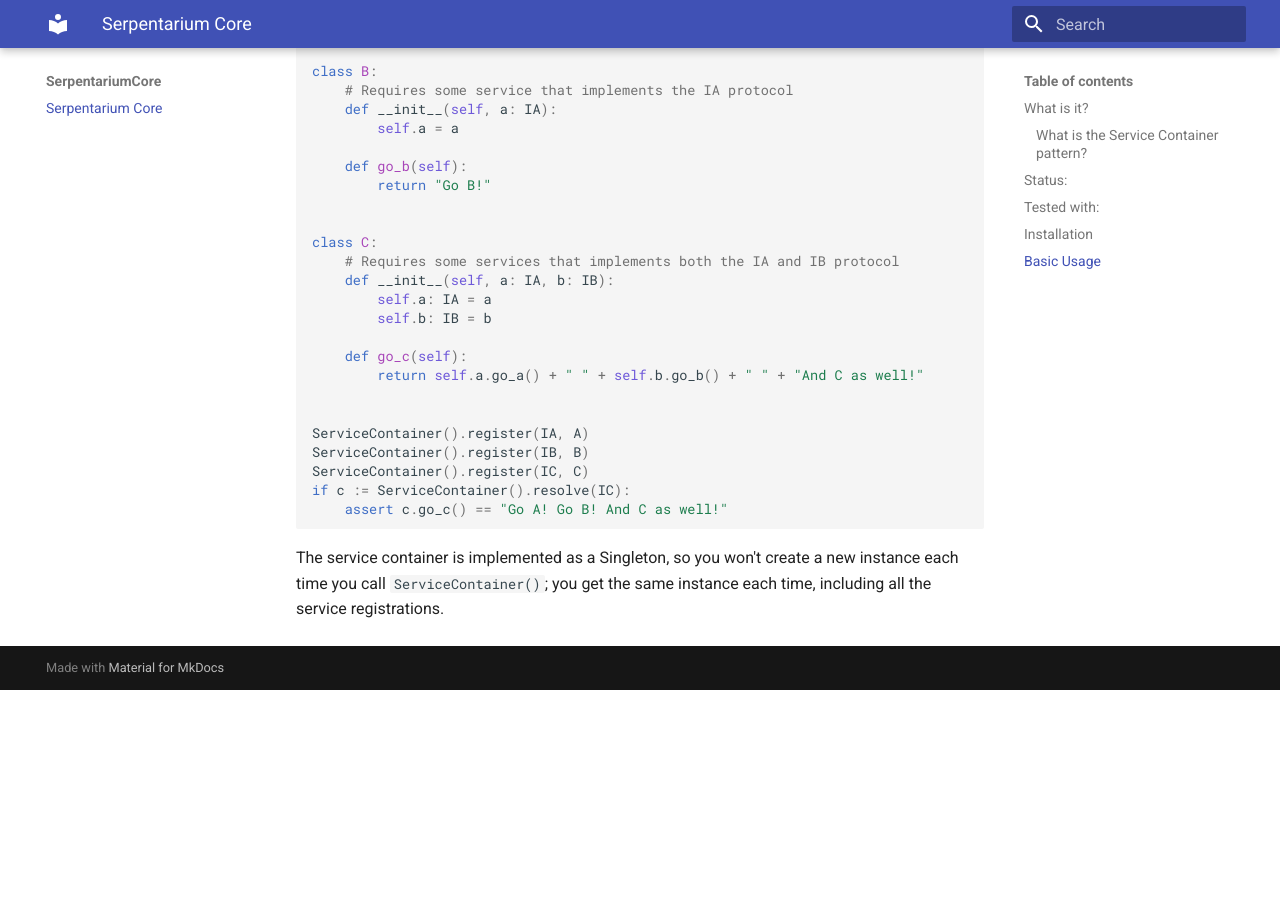
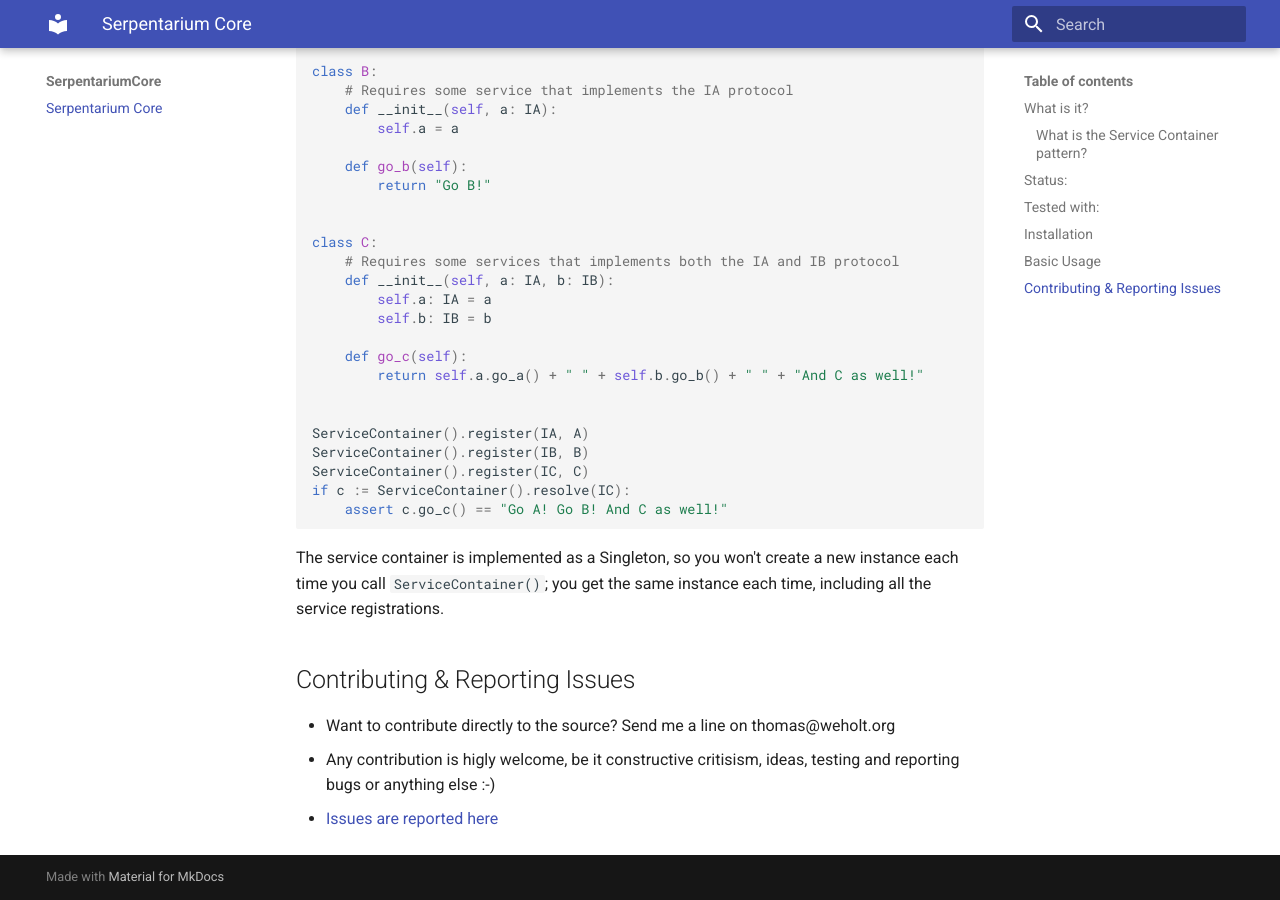
Before and after one commit to weholt/SerpentariumCore, an MkDocs documentation site: the page built from docs/index.md, in a window 1280 px wide and 900 px high, scrolled down 3670 px. Built offline with MkDocs 1.6.1 and Material for MkDocs 9.7.7, drawn with Linux system fonts in a browser that asks for light colours; before the commit the page ends 4360 px from its top, so only the background shows below that.

Commit message:
Updated docs.

````diff
--- a/docs/index.md
+++ b/docs/index.md
@@ -200,3 +200,9 @@ if c := ServiceContainer().resolve(IC):
 ```
 
 The service container is implemented as a Singleton, so you won't create a new instance each time you call ```ServiceContainer()```; you get the same instance each time, including all the service registrations.
+
+## Contributing & Reporting Issues
+
+- Want to contribute directly to the source? Send me a line on thomas@weholt.org
+- Any contribution is higly welcome, be it constructive critisism, ideas, testing and reporting bugs or anything else :-)
+- [Issues are reported here ](https://github.com/weholt/SerpentariumCore/issues)
````
Also changed, not shown: README.md (+6 -0 lines).
